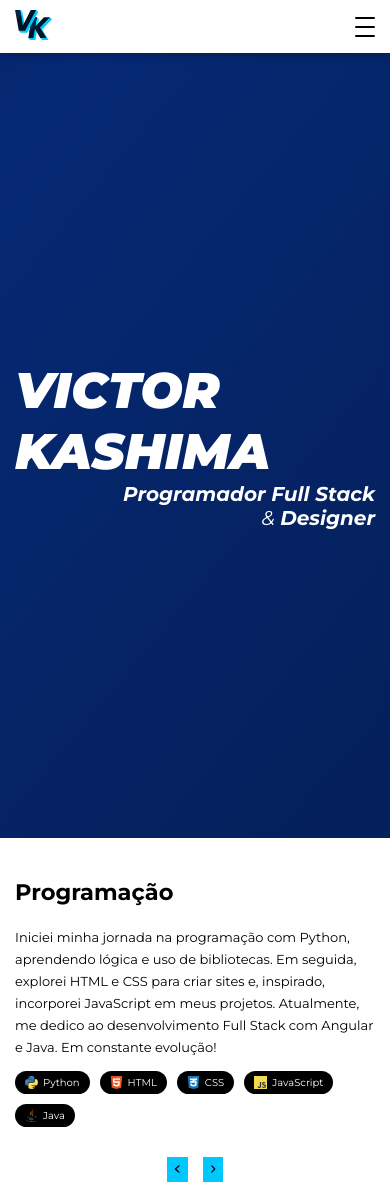
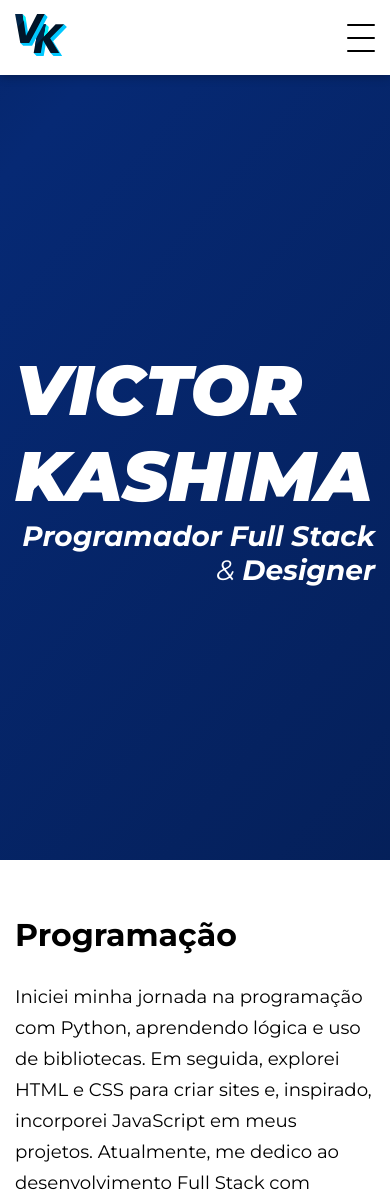
Before and after one commit to VictorKashima/portfolio, a PHP site: page / in a window 390 px wide. Shown: the top 1202 px of the page. Run offline with PHP 8.4, Linux system fonts and the light colour scheme.

Commit message:
FIX: Mobile responsive

```diff
--- a/css/style.css
+++ b/css/style.css
@@ -48,7 +48,7 @@ hr {
 @media screen and (max-width:1024px) {
 
     html {
-        font-size: 14px;
+        font-size: 16px;
     }
 
 }
@@ -56,7 +56,7 @@ hr {
 @media screen and (max-width:768px) {
 
     html {
-        font-size: 12px;
+        font-size: 14px;
     }
 
 }
@@ -68,7 +68,7 @@ hr {
     }
 
     html {
-        font-size: 10px;
+        font-size: 14px;
     }
 
 }
```
